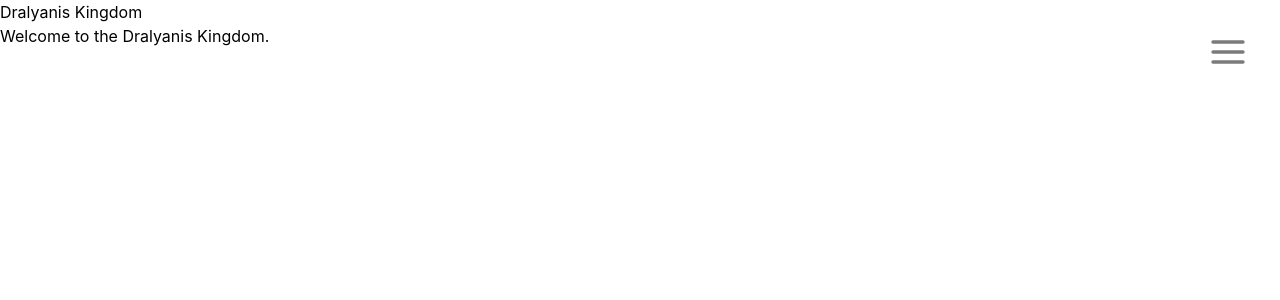
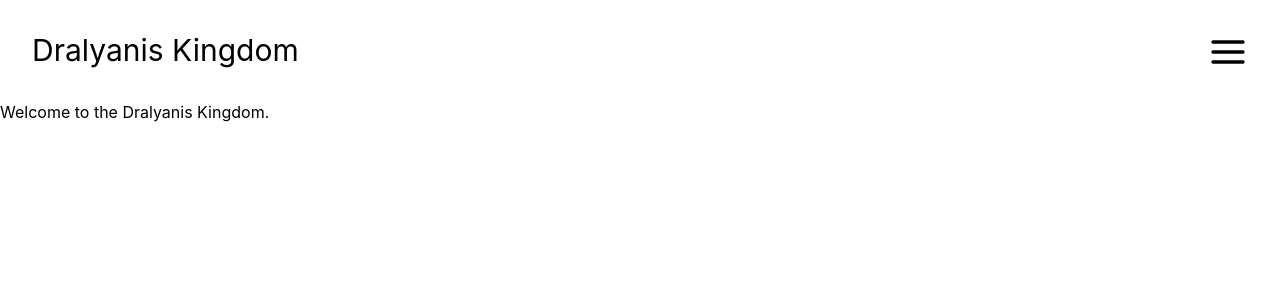
Before and after one commit to Alexandra-Rdrgs/checkpoint-4, a React (Vite) app in the folder frontend/: page / in a window 1280 px wide. Shown: the top 300 px of the page. Built offline with nearby package versions, Linux system fonts and the light colour scheme.

Commit message:
First try with the header style

```diff
--- a/frontend/src/App.css
+++ b/frontend/src/App.css
@@ -47,7 +47,9 @@ a {
   color: #404040;
   text-transform: uppercase;
   font-weight: bold;
+  line-height: 4rem;
   padding-left: 2rem;
+  text-align: center;
 }
 
 .menuNav li:first-child {
--- a/frontend/src/components/Header.jsx
+++ b/frontend/src/components/Header.jsx
@@ -17,15 +17,13 @@ export default function Header() {
 
   return (
     <header>
-      <h2>Dralyanis Kingdom</h2>
+      <h2 className="text-3xl m-[2rem]">Dralyanis Kingdom</h2>
       <nav className="navBar">
         <button type="button" onClick={handleToggle}>
           {navbarOpen ? (
             <MdClose style={{ color: "#000", width: "40px", height: "40px" }} />
           ) : (
-            <FiMenu
-              style={{ color: "#7b7b7b", width: "40px", height: "40px" }}
-            />
+            <FiMenu style={{ color: "#000", width: "40px", height: "40px" }} />
           )}
         </button>
         <ul className={`menuNav ${navbarOpen ? " showMenu" : ""}`}>
```
